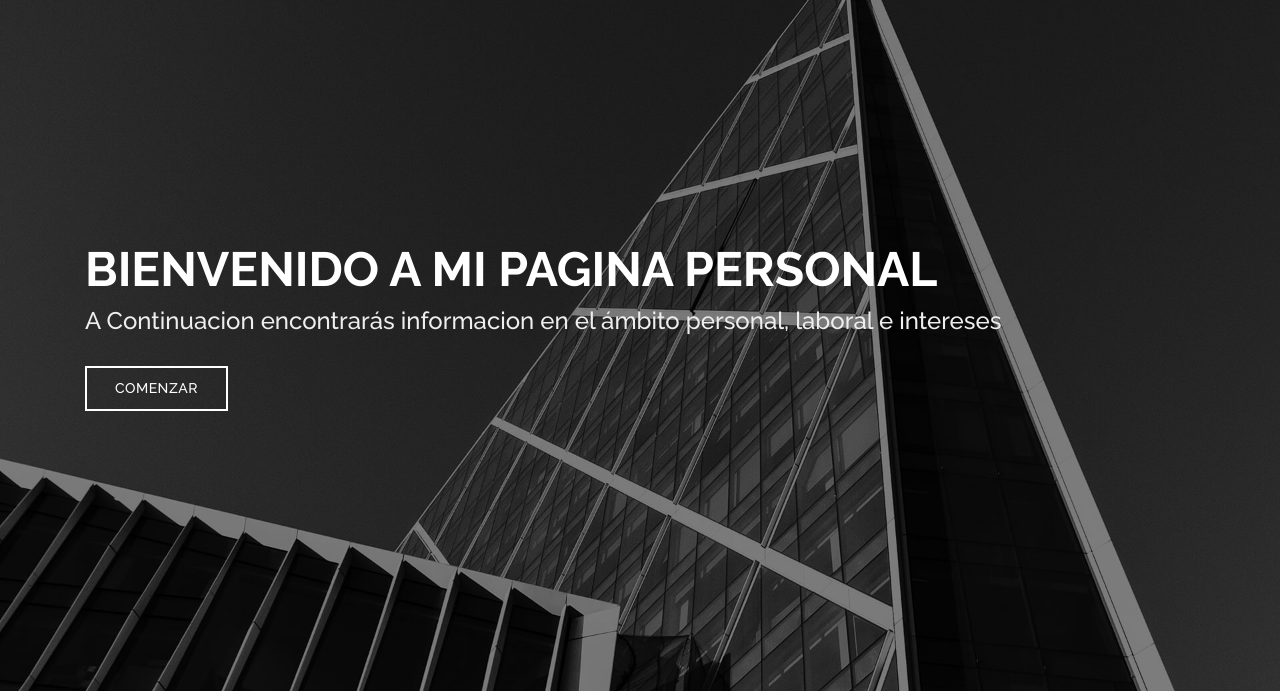
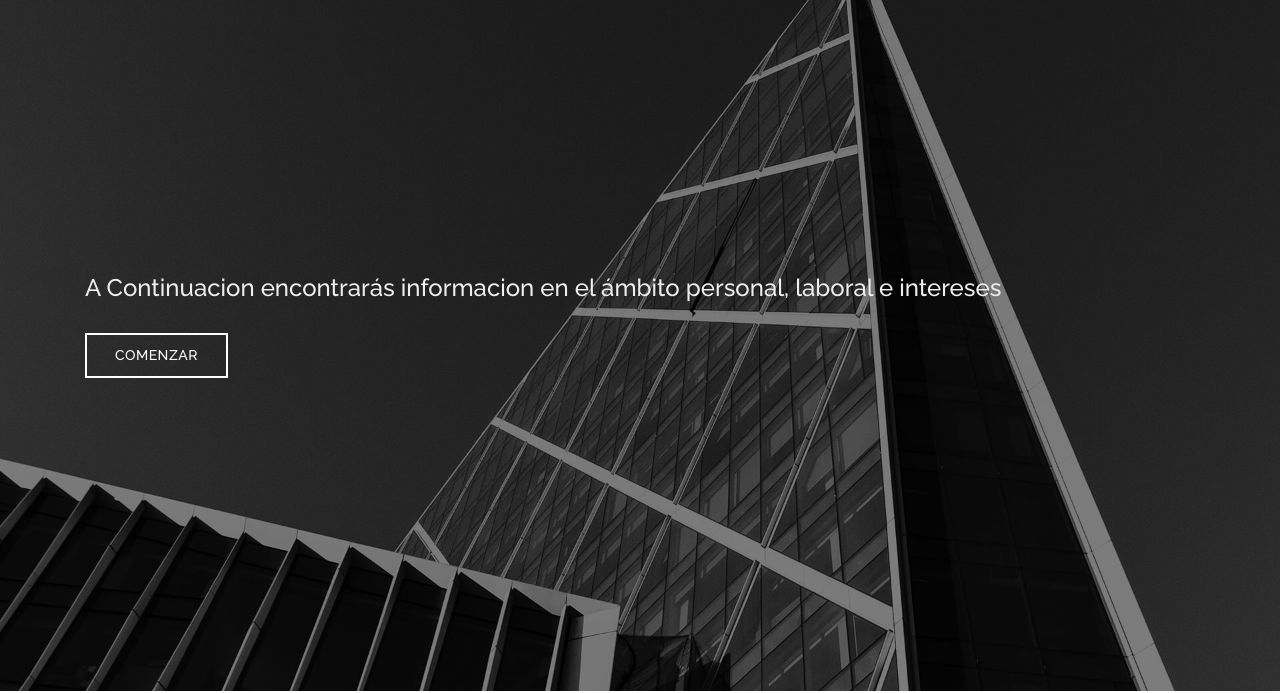
Before and after one commit to neymanuyama/profetional-perfil, a plain HTML site: page index.html in a window 1280 px wide. Shown: the part 109-802 px from the top of the page. Drawn offline with nearby package versions, Linux system fonts and the light colour scheme.

Commit message:
Update index.html

```diff
--- a/index.html
+++ b/index.html
@@ -97,7 +97,7 @@
   <section id="hero" class="d-flex align-items-center">
     <div class="container position-relative" data-aos="fade-up" data-aos-delay="500">
 
-      <h1>BIENVENIDO A MI PAGINA PERSONAL </h1>
+
       <h2>A Continuacion encontrarás informacion en el ámbito personal, laboral e intereses</h2>
 
       <a href="#about" class="btn-get-started scrollto">comenzar</a>
```
